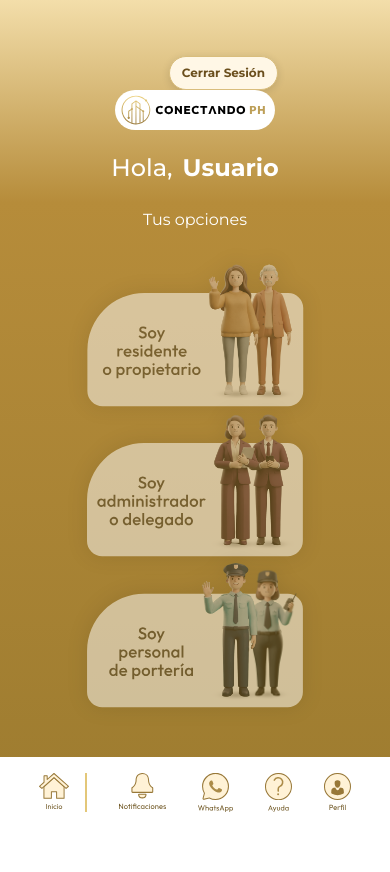
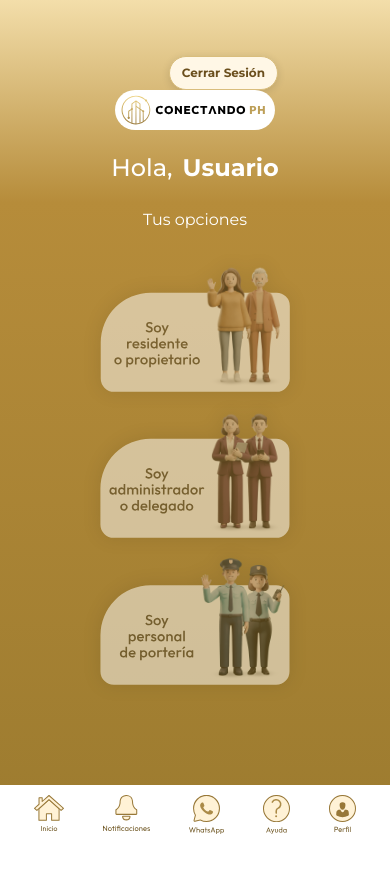
Before and after one commit to UniEstetic/CONECTANDO-PH, a Next.js app: page / in a window 390 px wide. Shown: the top 872 px of the page. Built offline with nearby package versions, Linux system fonts and the light colour scheme; no server answers.

Commit message:
Ajuste de responsive para vistas footer, posicionamiento de elementos roles y ajuste de middleware en el Front

```diff
--- a/app/auth/login/page.tsx
+++ b/app/auth/login/page.tsx
@@ -79,6 +79,7 @@ export default function LoginPage() {
           value={email}
           onChange={(e) => setEmail(e.target.value)}
           placeholder="andres@gmail.com"
+          suppressHydrationWarning
         />
 
         <p className={styles.textinputHome}>Contraseña</p>
@@ -88,14 +89,18 @@ export default function LoginPage() {
           value={password}
           onChange={(e) => setPassword(e.target.value)}
           placeholder="********"
+          suppressHydrationWarning
         />
 
         <Link href="/auth/reset-password" className={styles.forgot}>
           ¿Olvidaste tu contraseña?
         </Link>
 
-        <button className={styles.btnUsuarios} type="submit">
+        <button
+        suppressHydrationWarning
+        className={styles.btnUsuarios} type="submit">
           {loading ? 'Cargando...' : 'Iniciar Sesión'}
+
         </button>
 
       </form>
--- a/app/ui/styles/footer.module.css
+++ b/app/ui/styles/footer.module.css
@@ -75,3 +75,43 @@
 .label {
   font-size: 12px;
 }
+
+@media screen and (max-width: 768px) {
+  /* 1. Quitamos la rigidez al footer */
+  .footer {
+    flex-direction: column !important; /* Texto arriba, iconos abajo */
+    padding: 10px 0 !important;
+    height: auto !important;
+    gap: 5px !important;
+  }
+
+  /* 2. MATAMOS el position: absolute que causa el choque */
+  .propertyIndicator {
+    position: static !important; /* Esto anula el 'absolute' y 'left: 1rem' */
+    width: 100% !important;
+    justify-content: center !important; /* Centra el nombre del conjunto arriba */
+    margin-bottom: 5px !important;
+  }
+
+  /* 3. Liberamos el texto */
+  .propertyName {
+    max-width: none !important; /* Quita el límite de 320px */
+    white-space: nowrap !important;
+    overflow: visible !important;
+    text-overflow: clip !important;
+    display: inline-block !important;
+  }
+
+  /* 4. Distribución de iconos (Inicio, Notificaciones, etc.) */
+  .containerFooter {
+    width: 100% !important;
+    justify-content: space-evenly !important; /* Evita que se amontonen */
+    gap: 0 !important; /* Dejamos que space-evenly maneje el espacio */
+  }
+
+  /* 5. Ajuste de los items individuales para que quepan */
+  .item, .item_home {
+    padding: 0 5px !important;
+    border: none !important; /* Quitamos el borde derecho para ganar espacio en móvil */
+  }
+}
--- a/app/ui/styles/usuarios.module.css
+++ b/app/ui/styles/usuarios.module.css
@@ -1551,3 +1551,48 @@
   pointer-events: none;
   cursor: not-allowed;
 }
+/* 🔧 Ajuste SOLO para responsive */
+
+
+@media screen and (max-width: 768px) {
+  .guardContainer {
+    width: auto;        /* evita que ocupe todo el ancho */
+    flex: 0 0 auto;     /* evita que crezca dentro del flex column */
+  }
+.roles {
+    display: flex !important;
+    flex-direction: column !important;
+    align-items: center !important;
+    gap: 16px !important;            /* Estas son las franjas moradas que ves */
+    width: 100% !important;
+    max-width: 400px;
+    margin: 2rem auto !important;    /* Este es el espacio naranja que ves */
+
+    /* EL AJUSTE PRINCIPAL: */
+    height: auto !important;         /* Esto quita el límite de 362px y deja que crezca */
+    min-height: min-content;         /* Asegura que el contenedor respete a sus hijos */
+}
+
+.role {
+    width: 100% !important;
+    /* AJUSTE COMPLEMENTARIO: */
+    min-height: 120px;               /* Sube esto; 80px es muy poco para texto + imagen */
+    display: flex;
+    flex-direction: column;
+    align-items: center;
+    justify-content: center;         /* Centra el contenido en el área azul */
+    padding: 10px;
+}
+
+.userTable {
+    min-width: 500px; /* 👈 más compacta */
+  }
+
+  .userTable th,
+  .userTable td {
+    padding: 8px;
+    font-size: 12px;
+  }
+
+
+}
--- a/middleware.ts
+++ b/middleware.ts
@@ -39,7 +39,7 @@ export default auth((req) => {
     return NextResponse.redirect(new URL("/auth/login", nextUrl));
   }
 
-  // 🔐 =========================
+  /*// 🔐 =========================
   // 🔐 CONTROL DE ROLES (NUEVO)
   // 🔐 =========================
 
@@ -80,7 +80,8 @@ export default auth((req) => {
     if (!permitido) {
       return NextResponse.redirect(new URL("/", nextUrl));
     }
-  }
+  }*/
+ // Se espera definiicion mas clara  para la gestion y proteccion de roles
 
   return NextResponse.next();
 });
```
